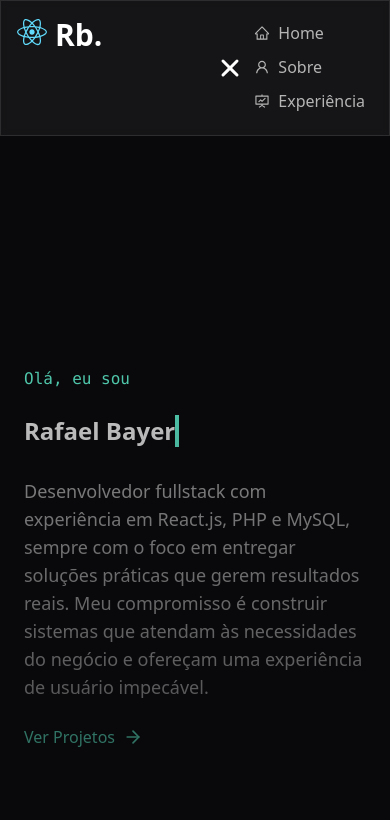
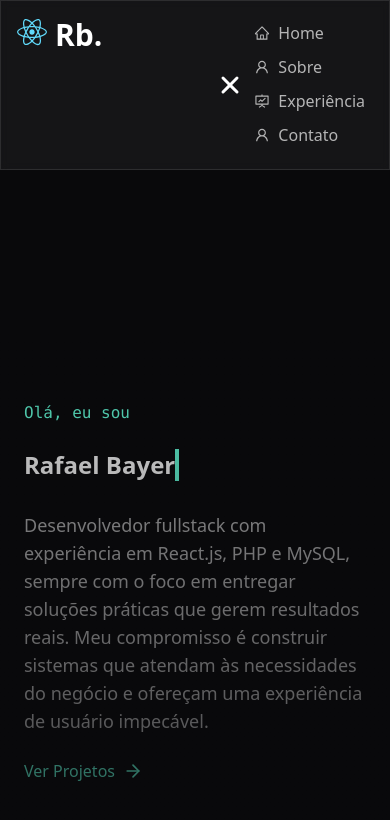
Before and after one commit to rafaelBayer/portifolio, a React (Create React App) app: page / in a window 390 px wide. Both pictures are taken after a click on the button 357 px from the left and 35 px from the top of the page. Shown: the top 820 px of the page. Built offline with nearby package versions, Linux system fonts and the light colour scheme.

Commit message:
feat: adicionado o botão contato ao menu burguer

```diff
--- a/src/screens/template/Header.jsx
+++ b/src/screens/template/Header.jsx
@@ -66,6 +66,11 @@ const Header = () => {
               <AiOutlineFundProjectionScreen />
               Experiência
             </NavLink>
+
+            <NavLink href={"contato"} toggleMenu={toggleMenu}>
+          <AiOutlineUser />
+          Contato
+        </NavLink>
           </div>
         </div>
       </div>
```
